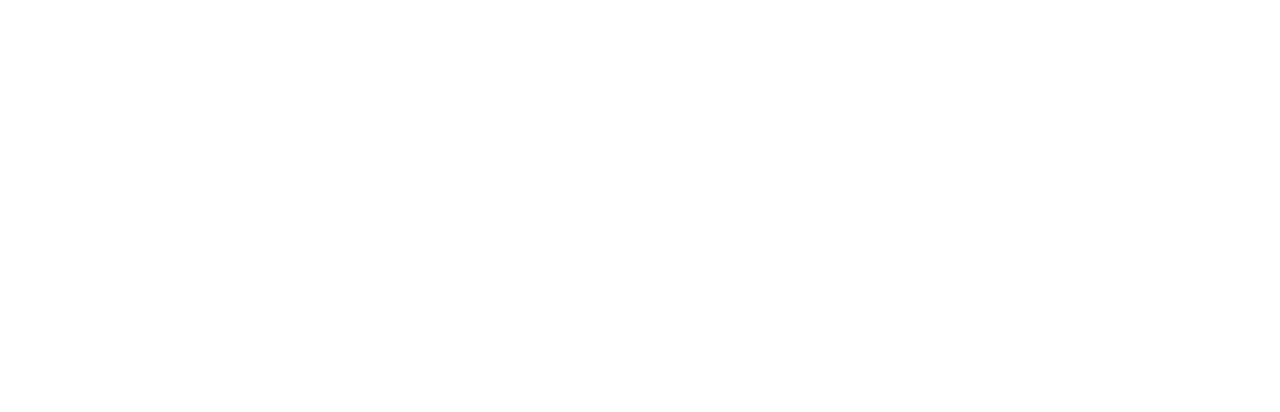
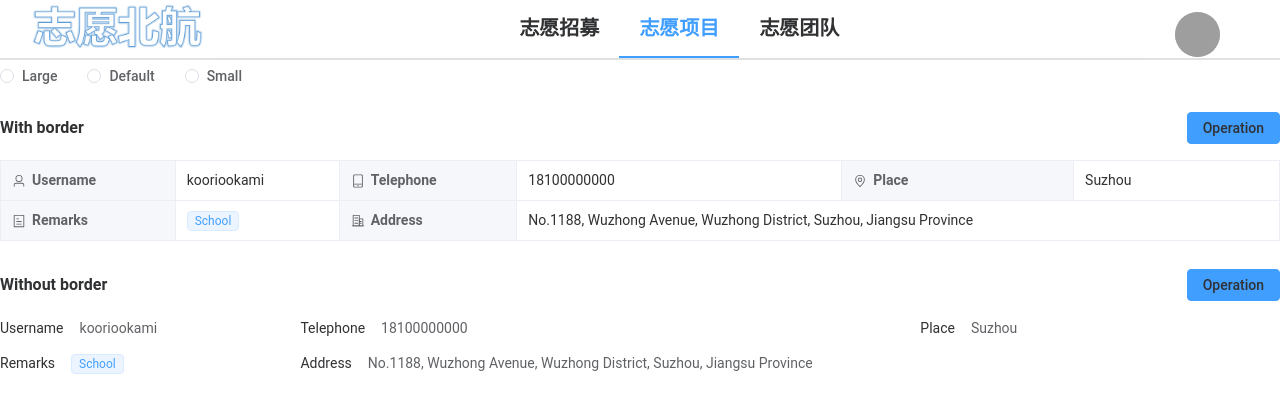
Before and after one commit to Hao7un/DataBase-BUAA-2023, a Vue app in the folder frontend/: page /user in a window 1280 px wide. Before the commit this address had no page. Shown: the top 412 px of the page. Built offline with nearby package versions, Linux system fonts and the light colour scheme; grey boxes are pictures that could not be loaded.

Commit message:
init userPage

```diff
--- a/frontend/package.json
+++ b/frontend/package.json
@@ -10,7 +10,7 @@
   "dependencies": {
     "@element-plus/icons-vue": "^2.1.0",
     "axios": "^1.6.0",
-    "element-plus": "^2.3.14",
+    "element-plus": "^2.4.2",
     "vue": "^3.3.4",
     "vue-router": "^4.2.5",
     "vuetify": "^3.3.22"
--- a/frontend/src/components/HomeHeader.vue
+++ b/frontend/src/components/HomeHeader.vue
@@ -58,6 +58,9 @@
     changeToUserInfo() {
       console.log("change to user info");
       /* 切换到profile页 */
+      this.$router.push({
+        path: '/user'
+      });
     },
     logout() {
       console.log("quit to welcome");
--- a/frontend/src/router/index.js
+++ b/frontend/src/router/index.js
@@ -48,6 +48,11 @@
                     path: '/recruitment/my',
                     name: 'myRecruitment',
                     component: () => import('../views/MyRecruitmentPage.vue')
+                },
+                {
+                    path: '/user',
+                    name: 'user',
+                    component: () => import('../views/UserPage.vue')
                 }
             ]
         },
--- /dev/null
+++ b/frontend/src/views/UserPage.vue
@@ -0,0 +1,141 @@
+<template>
+    <el-radio-group v-model="size">
+      <el-radio label="large">Large</el-radio>
+      <el-radio>Default</el-radio>
+      <el-radio label="small">Small</el-radio>
+    </el-radio-group>
+
+    <el-descriptions
+      class="margin-top"
+      title="With border"
+      :column="3"
+      :size="size"
+      border
+    >
+      <template #extra>
+        <el-button type="primary">Operation</el-button>
+      </template>
+      <el-descriptions-item>
+        <template #label>
+          <div class="cell-item">
+            <el-icon :style="iconStyle">
+              <user />
+            </el-icon>
+            Username
+          </div>
+        </template>
+        kooriookami
+      </el-descriptions-item>
+      <el-descriptions-item>
+        <template #label>
+          <div class="cell-item">
+            <el-icon :style="iconStyle">
+              <iphone />
+            </el-icon>
+            Telephone
+          </div>
+        </template>
+        18100000000
+      </el-descriptions-item>
+      <el-descriptions-item>
+        <template #label>
+          <div class="cell-item">
+            <el-icon :style="iconStyle">
+              <location />
+            </el-icon>
+            Place
+          </div>
+        </template>
+        Suzhou
+      </el-descriptions-item>
+      <el-descriptions-item>
+        <template #label>
+          <div class="cell-item">
+            <el-icon :style="iconStyle">
+              <tickets />
+            </el-icon>
+            Remarks
+          </div>
+        </template>
+        <el-tag size="small">School</el-tag>
+      </el-descriptions-item>
+      <el-descriptions-item>
+        <template #label>
+          <div class="cell-item">
+            <el-icon :style="iconStyle">
+              <office-building />
+            </el-icon>
+            Address
+          </div>
+        </template>
+        No.1188, Wuzhong Avenue, Wuzhong District, Suzhou, Jiangsu Province
+      </el-descriptions-item>
+    </el-descriptions>
+
+    <el-descriptions
+      class="margin-top"
+      title="Without border"
+      :column="3"
+      :size="size"
+      :style="blockMargin"
+    >
+      <template #extra>
+        <el-button type="primary">Operation</el-button>
+      </template>
+      <el-descriptions-item label="Username">kooriookami</el-descriptions-item>
+      <el-descriptions-item label="Telephone">18100000000</el-descriptions-item>
+      <el-descriptions-item label="Place">Suzhou</el-descriptions-item>
+      <el-descriptions-item label="Remarks">
+        <el-tag size="small">School</el-tag>
+      </el-descriptions-item>
+      <el-descriptions-item label="Address"
+        >No.1188, Wuzhong Avenue, Wuzhong District, Suzhou, Jiangsu Province
+      </el-descriptions-item>
+    </el-descriptions>
+  </template>
+
+  <script setup lang="ts">
+  import { computed, ref } from 'vue'
+  import {
+    Iphone,
+    Location,
+    OfficeBuilding,
+    Tickets,
+    User,
+  } from '@element-plus/icons-vue'
+
+  const size = ref('')
+  const iconStyle = computed(() => {
+    const marginMap = {
+      large: '8px',
+      default: '6px',
+      small: '4px',
+    }
+    return {
+      marginRight: marginMap[size.value] || marginMap.default,
+    }
+  })
+  const blockMargin = computed(() => {
+    const marginMap = {
+      large: '32px',
+      default: '28px',
+      small: '24px',
+    }
+    return {
+      marginTop: marginMap[size.value] || marginMap.default,
+    }
+  })
+  </script>
+
+  <style scoped>
+  .el-descriptions {
+    margin-top: 20px;
+  }
+  .cell-item {
+    display: flex;
+    align-items: center;
+  }
+  .margin-top {
+    margin-top: 20px;
+  }
+  </style>
```
Also changed, not shown: 1 other file (tests, documents, lock files or other folders).
